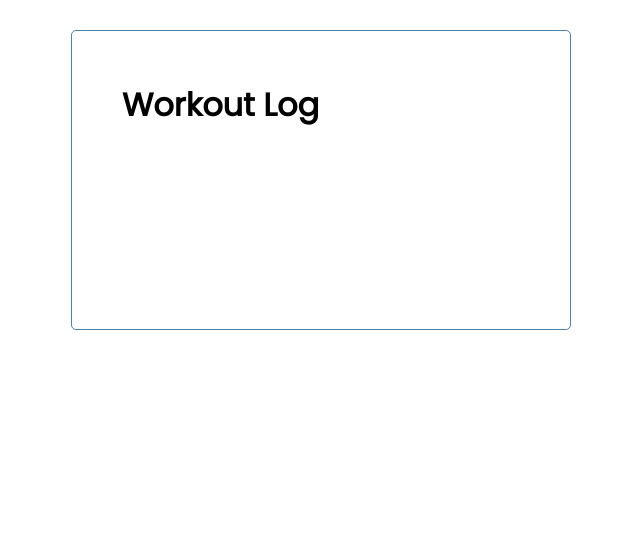
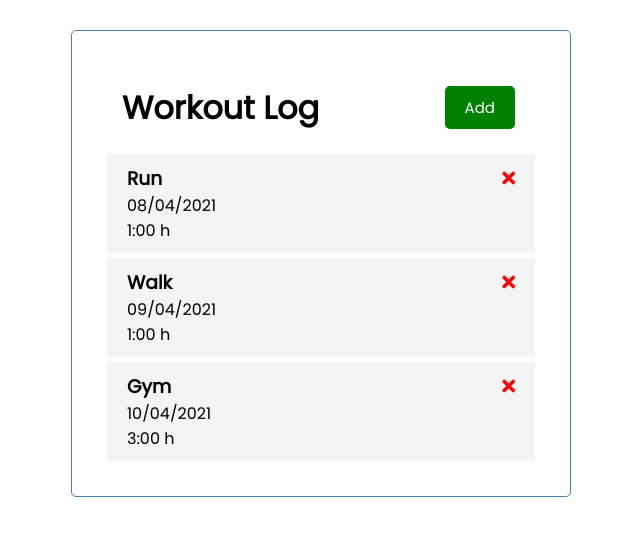
Before and after one commit to atosborges00/exerc_crud, a Vue app: page / in a window 1280 px wide. Shown: the top 536 px of the page, without its empty margins (319-959 px from the left). Built offline with nearby package versions, Linux system fonts and the light colour scheme.

Commit message:
Criaçao do layout basico
Layout basico com display estatico das workouts

```diff
--- a/public/index.html
+++ b/public/index.html
@@ -4,6 +4,7 @@
     <meta charset="utf-8">
     <meta http-equiv="X-UA-Compatible" content="IE=edge">
     <meta name="viewport" content="width=device-width,initial-scale=1.0">
+    <link rel="stylesheet" href="https://cdnjs.cloudflare.com/ajax/libs/font-awesome/5.15.3/css/all.min.css" />
     <link rel="icon" href="<%= BASE_URL %>favicon.ico">
     <title><%= htmlWebpackPlugin.options.title %></title>
   </head>
--- a/src/App.vue
+++ b/src/App.vue
@@ -1,16 +1,46 @@
 <template>
   <div class="container">
     <Header title='Workout Log' />
+    <Workouts :workouts = 'workouts'/>
   </div>
 </template>
 
 <script>
 import Header from './components/Header'
+import Workouts from './components/Workouts'
 
 export default {
   name: 'App',
   components: {
-    Header
+    Header,
+    Workouts,
+  },
+  data(){
+    return{
+      workouts: []
+    }
+  },
+  created(){
+    this.workouts = [
+      {
+        id: 1,
+        time: 1,
+        text: 'Run',
+        day: '08/04/2021',
+      },
+      {
+        id: 2,
+        time: 1,
+        text: 'Walk',
+        day: '09/04/2021',
+      },
+      {
+        id: 3,
+        time: 3,
+        text: 'Gym',
+        day: '10/04/2021',
+      },
+    ]
   }
 }
 </script>
--- a/src/components/Button.vue
+++ b/src/components/Button.vue
@@ -0,0 +1,18 @@
+<template>
+    <button @click="onCLick()" :style="{background: color}" class="btn">{{text}}</button>
+</template>
+
+<script>
+export default {
+    name: 'Button',
+    props: {
+        text: String,
+        color: String,
+    },
+    methods:{
+        onCLick(){
+            console.log('click')
+        }
+    }
+}
+</script>
--- a/src/components/Header.vue
+++ b/src/components/Header.vue
@@ -1,15 +1,21 @@
 <template>
     <header>
         <h1>{{ title }}</h1>
+        <Button text='Add' color='green'/>
     </header>
 </template>
 
 <script>
+import Button from './Button'
+
 export default {
     name: 'Header',
     props: {
         title: String
     },
+    components: {
+        Button
+    }
 }
 </script>
 
--- /dev/null
+++ b/src/components/Workout.vue
@@ -0,0 +1,40 @@
+<template>
+    <div class="workout">
+        <h3>
+            {{ workout.text }}
+            <i class="fas fa-times"></i>
+        </h3>
+        <p>{{workout.day}}</p>
+        <p>{{workout.time}}:00 h</p>
+    </div>
+
+</template>
+
+<script>
+export default {
+    name: 'Workout',
+    props: {
+        workout: Object
+    },
+}
+</script>
+
+<style scoped>
+.fas {
+  color: red;
+}
+.workout {
+  background: #f4f4f4;
+  margin: 5px;
+  padding: 10px 20px;
+  cursor: pointer;
+}
+.task.reminder {
+  border-left: 5px solid green;
+}
+.workout h3 {
+  display: flex;
+  align-items: center;
+  justify-content: space-between;
+}
+</style>
--- /dev/null
+++ b/src/components/Workouts.vue
@@ -0,0 +1,19 @@
+<template>
+    <div :key='workout.id' v-for="workout in workouts">
+        <Workout :workout='workout'/>
+    </div>
+</template>
+
+<script>
+import Workout from './Workout'
+
+export default {
+    name: 'Workouts',
+    props: {
+        workouts: Array,
+    },
+    components:{
+        Workout
+    }
+}
+</script>
```
